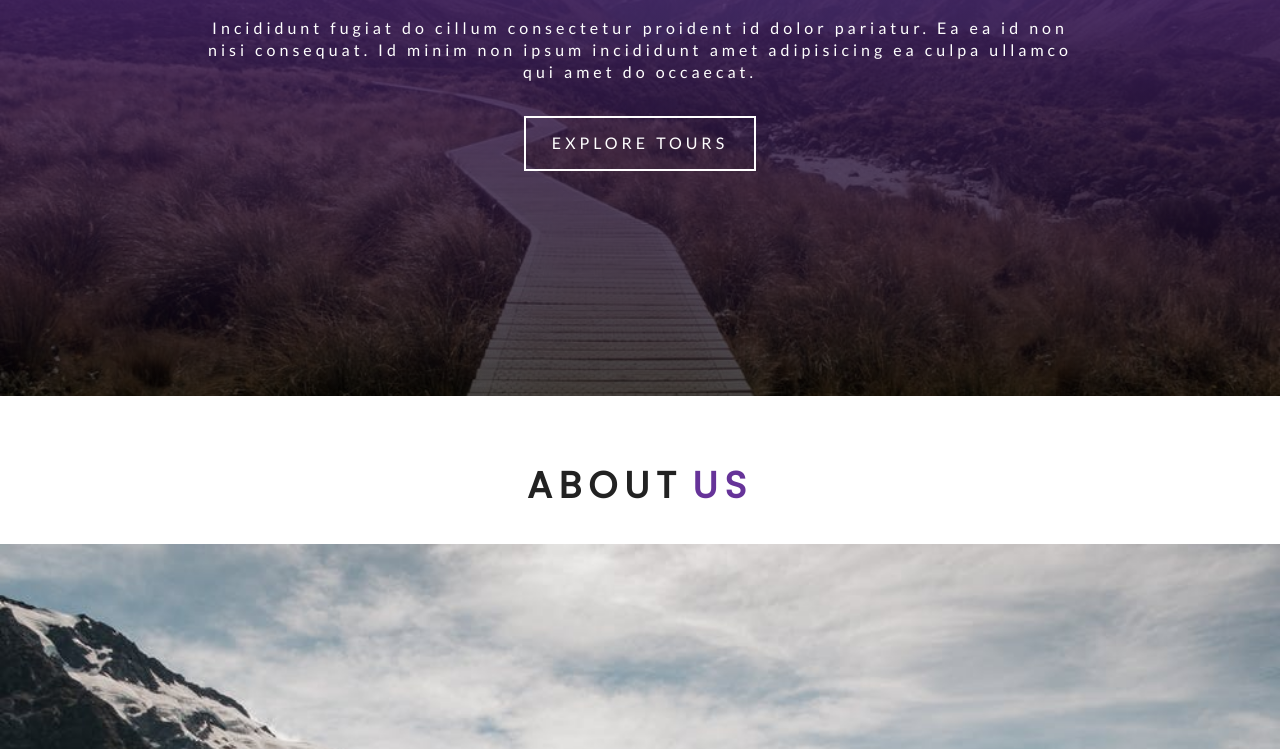
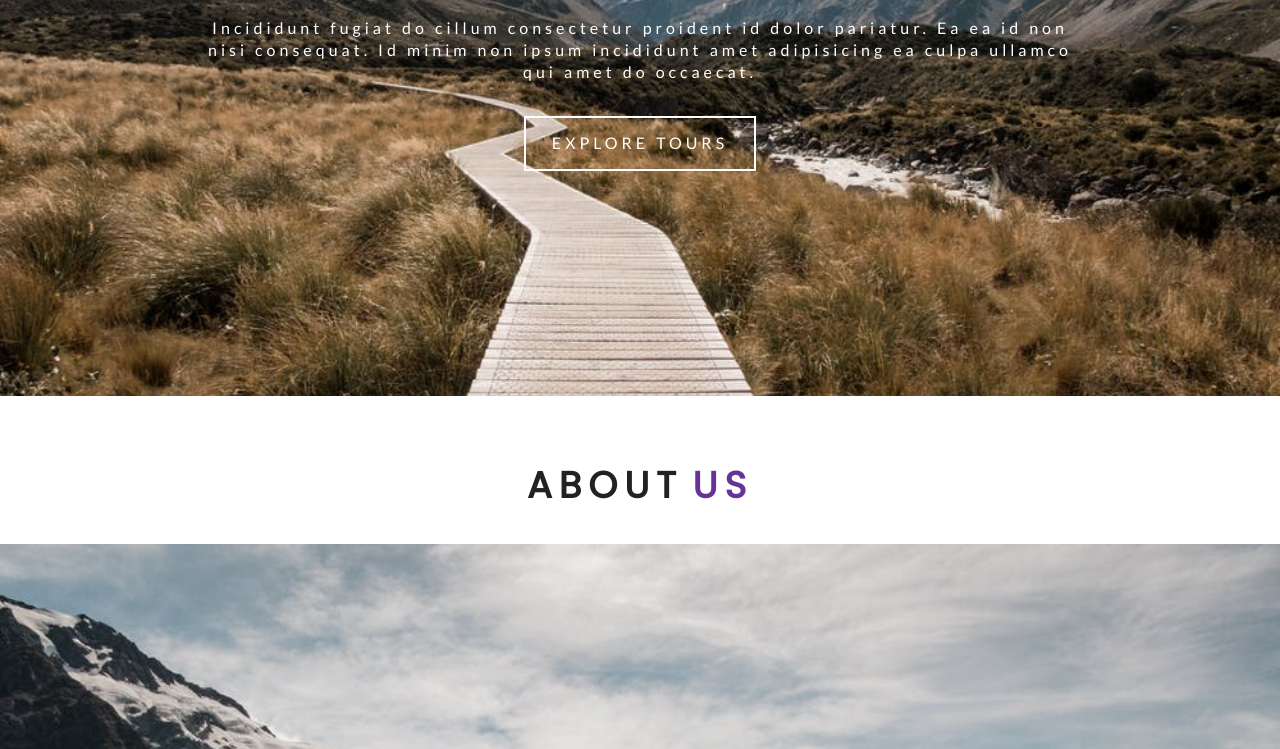
Before and after one commit to ReidCampbell/Gatsby-Tours, a Gatsby site: page / in a window 1280 px wide. Shown: the part 489-1238 px from the top of the page. Built offline with nearby package versions, Linux system fonts and the light colour scheme; Gatsby itself is replaced by a stand-in of ours.

Commit message:
added gatsby backround image plugin and set up the styled hero component to use graphql

```diff
--- a/package.json
+++ b/package.json
@@ -15,6 +15,7 @@
   "dependencies": {
     "babel-plugin-styled-components": "^1.10.6",
     "gatsby": "^2.15.28",
+    "gatsby-background-image": "^0.8.15",
     "gatsby-image": "^2.2.24",
     "gatsby-plugin-sharp": "^2.2.28",
     "gatsby-plugin-styled-components": "^3.1.8",
--- /dev/null
+++ b/src/components/StyledHero.js
@@ -0,0 +1,25 @@
+import React from "react"
+import styled from "styled-components"
+import BackgroundImage from "gatsby-background-image"
+
+const StyledHero = ({ img, className, children, home }) => {
+  return (
+    <BackgroundImage className={className} fluid={img} home={home}>
+      {children}
+    </BackgroundImage>
+  )
+}
+
+export default styled(StyledHero)`
+  min-height: ${props => (props.home ? "calc(100vh - 62px)" : "50vh")};
+  background: ${props =>
+    props.home
+      ? "linear-gradient(rgb(102, 51, 153), rgba(0, 0, 0, 0.5))"
+      : "none"};
+  background-position: center;
+  background-size: cover;
+  opacity: 1 !important;
+  display: flex;
+  justify-content: center;
+  align-items: center;
+`
--- a/src/components/layout.css
+++ b/src/components/layout.css
@@ -42,14 +42,14 @@ p {
 a {
   text-decoration: none;
 }
-.defaultHero {
+/* .defaultHero {
   min-height: calc(100vh - 62px);
   background: linear-gradient(rgb(102, 51, 153), rgba(0, 0, 0, 0.7)),
     url("../images/defaultBcg.jpeg") center/cover no-repeat;
   display: flex;
   justify-content: center;
   align-items: center;
-}
+} */
 .btn-white,
 .btn-primary {
   text-transform: uppercase;
--- a/src/pages/index.js
+++ b/src/pages/index.js
@@ -1,27 +1,38 @@
 import React from "react"
 import { Link } from "gatsby"
+import { graphql } from "gatsby"
 
 import Layout from "../components/Layout"
-import SimpleHero from "../components/SimpleHero"
+import StyledHero from "../components/StyledHero"
 import Banner from "../components/Banner"
 import About from "../components/Home/About"
 import Services from "../components/Home/Services"
 
-export default () => (
-  <>
+export default ({ data }) => (
   <Layout>
-      <SimpleHero>
+    <StyledHero home="true" img={data.defaultBcg.childImageSharp.fluid}>
       <Banner
-          title="Continue Exploring"
+        title="Explore the world fast"
         info="Incididunt fugiat do cillum consectetur proident id dolor pariatur. Ea ea id non nisi consequat. Id minim non ipsum incididunt amet adipisicing ea culpa ullamco qui amet do occaecat."
       >
         <Link to="/tours" className="btn-white">
           explore tours
         </Link>
       </Banner>
-      </SimpleHero>
+    </StyledHero>
     <About />
     <Services />
   </Layout>
-  </>
 )
+
+export const query = graphql`
+  query {
+    defaultBcg: file(relativePath: { eq: "defaultBcg.jpeg" }) {
+      childImageSharp {
+        fluid(quality: 90, maxWidth: 4160) {
+          ...GatsbyImageSharpFluid_withWebp
+        }
+      }
+    }
+  }
+`
```
Also changed, not shown: 1 other file. Lines whose indentation alone changed are shown as unchanged.
